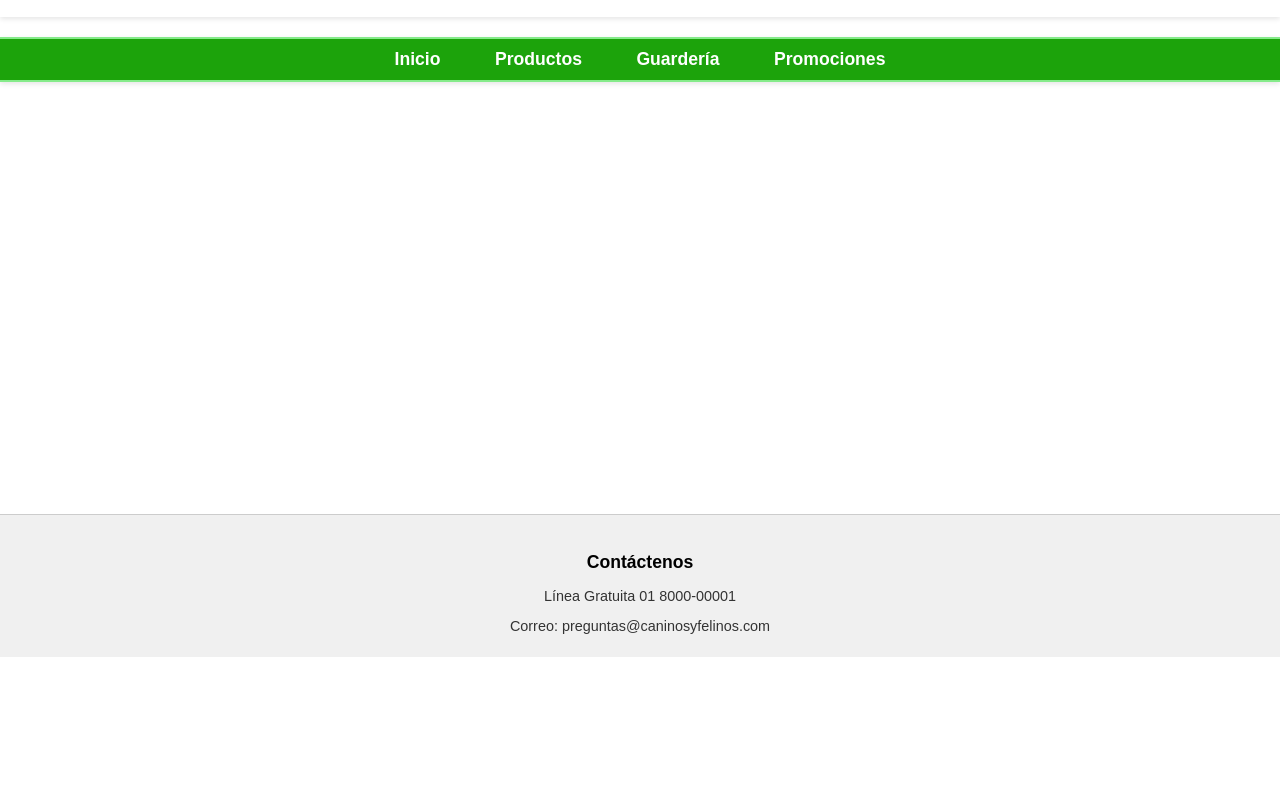
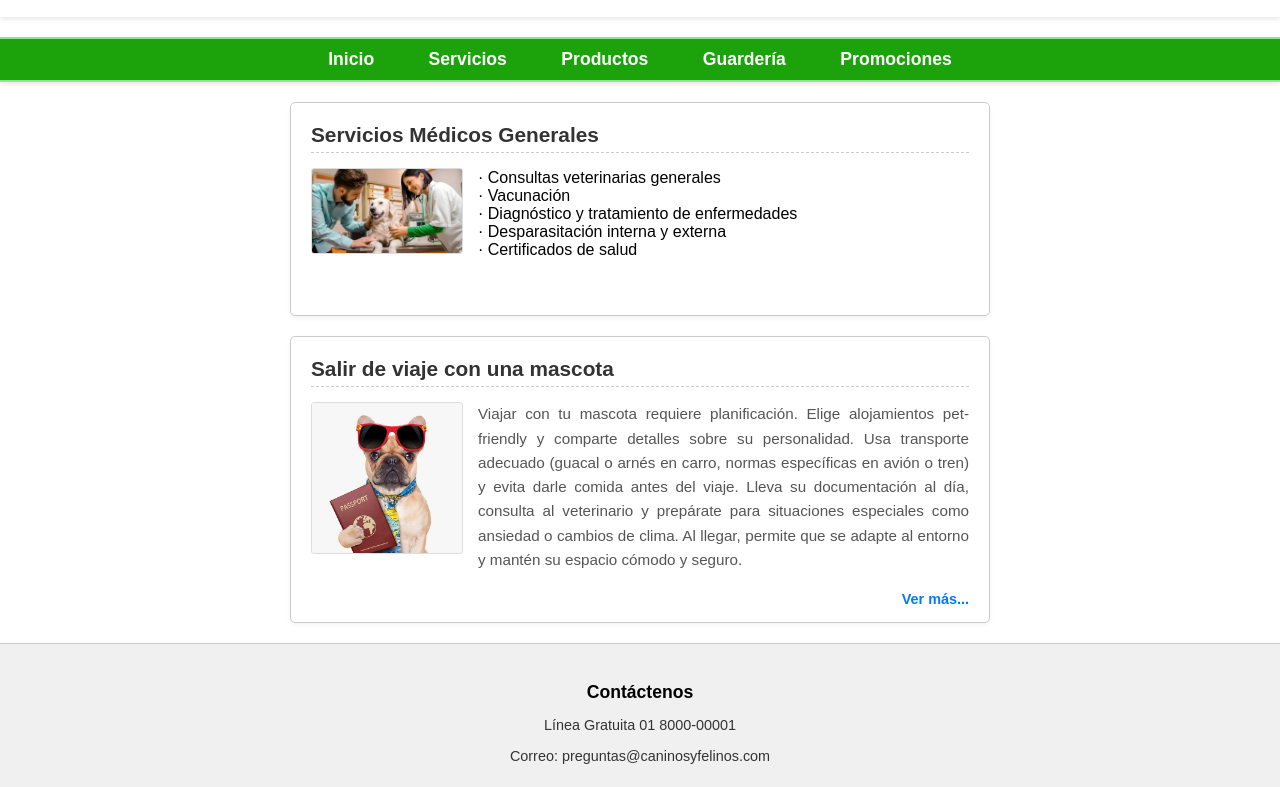
Before and after one commit to alexan921/Proyecto-Veterinaria, a plain HTML site: page servicios.html in a window 1280 px wide. Shown: the part 143-930 px from the top of the page. Before the commit the page ends 800 px from the top, so only its background shows below. Drawn offline with Linux system fonts and the light colour scheme.

Commit message:
cambios en el style, crear la rutas como servicios, productos, guarderia, promociones

```diff
--- a/css/style.css
+++ b/css/style.css
@@ -147,7 +147,6 @@ main {
 .content .read-more:hover {
     text-decoration: underline;
 }
-
 .form-container {
     background-color: #e0e0e0;
     padding: 20px;
@@ -307,3 +306,6 @@ footer {
         width: 80%;
     }
 }
+ul{
+    list-style-type: none;
+}
--- a/servicios.html
+++ b/servicios.html
@@ -20,11 +20,35 @@
 
 <nav>
     <a href="index.html">Inicio</a>
+    <a href="servicios.html">Servicios</a>
     <a href="productos.html">Productos</a>
     <a href="guarde.html">Guardería</a>
     <a href="promociones.html">Promociones</a>
 </nav>
+<main>
+    <div>
+            <div class="content-sections">
+        <div class="content">
+            <h3>Servicios Médicos Generales</h3>
+            <img src="img/Servicios Médicos Generales.jpeg" alt="Perro educado">
+            <ul>
+                <li>· Consultas veterinarias generales</li>
+                <li>· Vacunación</li>
+                <li>· Diagnóstico y tratamiento de enfermedades</li>
+                <li>· Desparasitación interna y externa</li>
+                <li>· Certificados de salud</li>
+            </ul>
+        </div>
 
+        <div class="content">
+            <h3>Salir de viaje con una mascota</h3>
+            <img src="img/viajero.jpg" alt="Viaje con mascota">
+            <p>
+            Viajar con tu mascota requiere planificación. Elige alojamientos pet-friendly y comparte detalles sobre su personalidad. Usa transporte adecuado (guacal o arnés en carro, normas específicas en avión o tren) y evita darle comida antes del viaje. Lleva su documentación al día, consulta al veterinario y prepárate para situaciones especiales como ansiedad o cambios de clima. Al llegar, permite que se adapte al entorno y mantén su espacio cómodo y seguro.             </p>
+            <a href="https://www.tierragro.com/blogs/news/consejos-vacaciones-mascota?srsltid=AfmBOoqaKIxa8iETQqOqTC_l0f_DylO96ysPqTSX0fo1VVGdKwuBlhAB" class="read-more">Ver más...</a>
+        </div>
+    </div>
+</main>
 <footer>
     <div class="footer-content">
         <p class="contact-title">Contáctenos</p>
```
Also changed, not shown: guarde.html (+1 -0 lines), index.html (+3 -4 lines), productos.html (+1 -0 lines), promociones.html (+1 -0 lines), img/Servicios Médicos Generales.jpeg (added).
